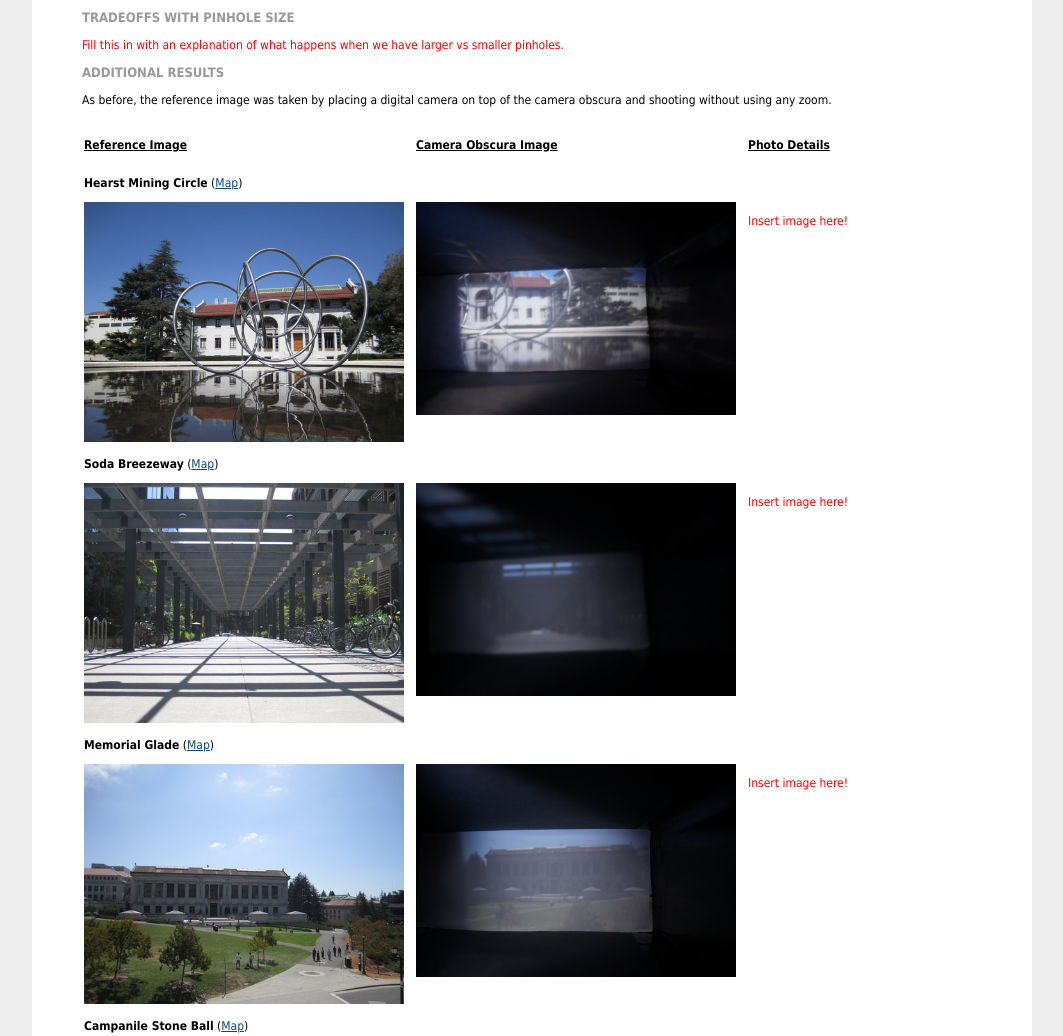
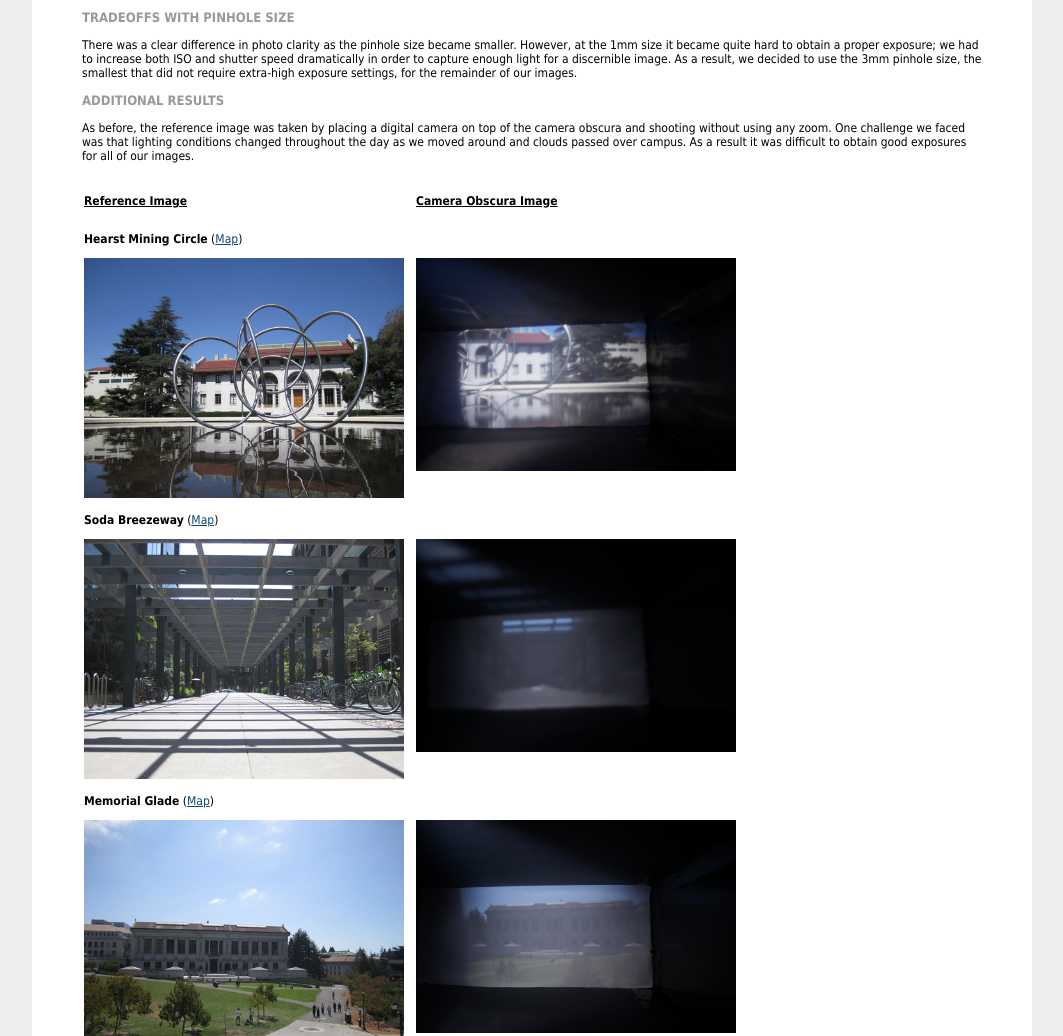
Before and after one commit to japhethwong/cs194-proj2, a plain HTML site: page writeup/index.html in a window 1280 px wide. Shown: the part 2540-3576 px from the top of the page, without its empty margins (108-1171 px from the left). Drawn offline with Linux system fonts and the light colour scheme.

Commit message:
removed photo details, added pinhole size explanation

```diff
--- a/writeup/index.html
+++ b/writeup/index.html
@@ -202,15 +202,15 @@
         </table>
 
         <h3>Tradeoffs with Pinhole Size</h3>
-        <p style="color:red">Fill this in with an explanation of what happens when we have larger vs smaller pinholes.</p>
+        <p>There was a clear difference in photo clarity as the pinhole size became smaller. However, at the 1mm size it became quite hard to obtain a proper exposure; we had to increase both ISO and shutter speed dramatically in order to capture enough light for a discernible image. As a result, we decided to use the 3mm pinhole size, the smallest that did not require extra-high exposure settings, for the remainder of our images.</p>
 
         <h3>Additional Results</h3>
-        <p>As before, the reference image was taken by placing a digital camera on top of the camera obscura and shooting without using any zoom.</p>
+        <p>As before, the reference image was taken by placing a digital camera on top of the camera obscura and shooting without using any zoom. One challenge we faced was that lighting conditions changed throughout the day as we moved around and clouds passed over campus. As a result it was difficult to obtain good exposures for all of our images.</p>
         <table id="addtl_results">
             <tr>
                 <td><p style="text-decoration:underline"><b>Reference Image</b></p></td>
                 <td><p style="text-decoration:underline"><b>Camera Obscura Image</b></p></td>
-                <td><p style="text-decoration:underline"><b>Photo Details</b></p></td>
+                <!-- <td><p style="text-decoration:underline"><b>Photo Details</b></p></td> -->
             </tr>
             <tr>
                 <td colspan="3"><b>Hearst Mining Circle</b> (<a href="https://www.google.com/maps/place/Hearst+Mining+Circle/@37.873555,-122.257058,17z/data=!3m1!4b1!4m2!3m1!1s0x80857c2462d6d6b9:0x4680efa4ec503733">Map</a>)</td>
@@ -218,7 +218,7 @@
             <tr>
                 <td><img src="images/hearst_reference.jpg" alt="Hearst Mining Circle Reference" /></td>
                 <td><img src="images/obscura/DSC02004.JPG" alt="Hearst Mining Circle Obscura" /></td>
-                <td><p style="color:red">Insert image here!</p></td>
+                <!-- <td><p style="color:red">Insert image here!</p></td> -->
             </tr>
             <tr>
                 <td colspan="3"><b>Soda Breezeway</b> (<a href="https://www.google.com/maps/place/Soda+Hall/@37.875744,-122.258732,17z/data=!3m1!4b1!4m2!3m1!1s0x80857c23cec17a61:0xd6e1f085d0308711">Map</a>)</td>
@@ -226,7 +226,7 @@
             <tr>
                 <td><img src="images/soda_breezeway_reference.jpg" alt="Soda Breezeway Reference" /></td>
                 <td><img src="images/obscura/DSC02013.JPG" alt="Soda Breezeway Obscura" /></td>
-                <td><p style="color:red">Insert image here!</p></td>
+                <!-- <td><p style="color:red">Insert image here!</p></td> -->
             </tr>
             <tr>
                 <td colspan="3"><b>Memorial Glade</b> (<a href="https://www.google.com/maps/place/Memorial+Glade/@37.873059,-122.259447,17z/data=!3m1!4b1!4m2!3m1!1s0x80857c24036b1d5b:0x7724c982640078f4">Map</a>)</td>
@@ -234,7 +234,7 @@
             <tr>
                 <td><img src="images/memorial_glade_reference.jpg" alt="Memorial Glade Reference" /></td>
                 <td><img src="images/obscura/DSC02016.JPG" alt="Memorial Glade Obscura" /></td>
-                <td><p style="color:red">Insert image here!</p></td>
+                <!-- <td><p style="color:red">Insert image here!</p></td> -->
             </tr>
             <tr>
                 <td colspan="3"><b>Campanile Stone Ball</b> (<a href="https://www.google.com/maps/place/Carillon/@37.872061,-122.25783,17z/data=!4m2!3m1!1s0x80857c244e470f59:0x1296f561d4cb9411">Map</a>)</td>
@@ -242,7 +242,7 @@
             <tr>
                 <td><img src="images/campanile_ball_reference.jpg" alt="Campanile Stone Ball Reference" /></td>
                 <td><img src="images/obscura/DSC02022.JPG" alt="Campanile Stone Ball Obscura" /></td>
-                <td><p style="color:red">Insert image here!</p></td>
+                <!-- <td><p style="color:red">Insert image here!</p></td> -->
             </tr>
         </table>
 
```
